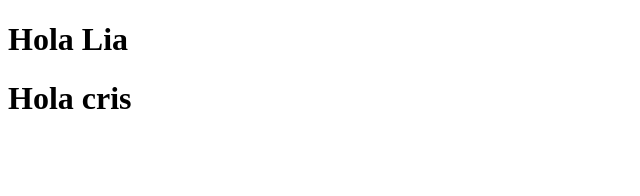
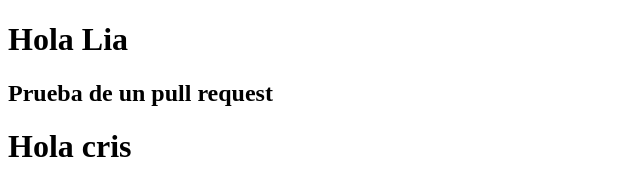
Before and after one commit to alexg1279/PrimeraPractica, a plain HTML site: page index.html in a window 1280 px wide. Shown: the whole page, without its empty margins (0-640 px from the left). Drawn offline with Linux system fonts and the light colour scheme.

Commit message:
Update index.html

```diff
--- a/index.html
+++ b/index.html
@@ -7,7 +7,7 @@
 </head>
 <body>
     <h1>Hola Lia</h1>
-
+    <h2>Prueba de un pull request</h2>
     <h1>Hola cris</h1>
 </body>
 </html>
```
